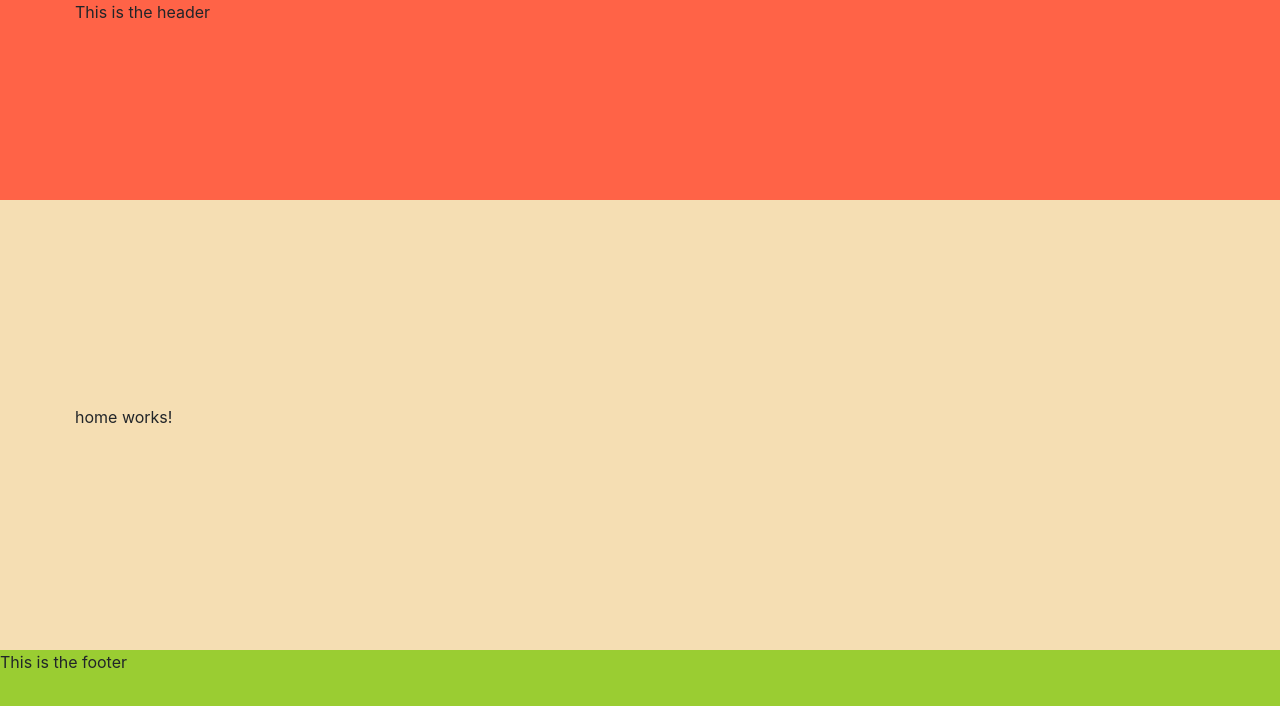
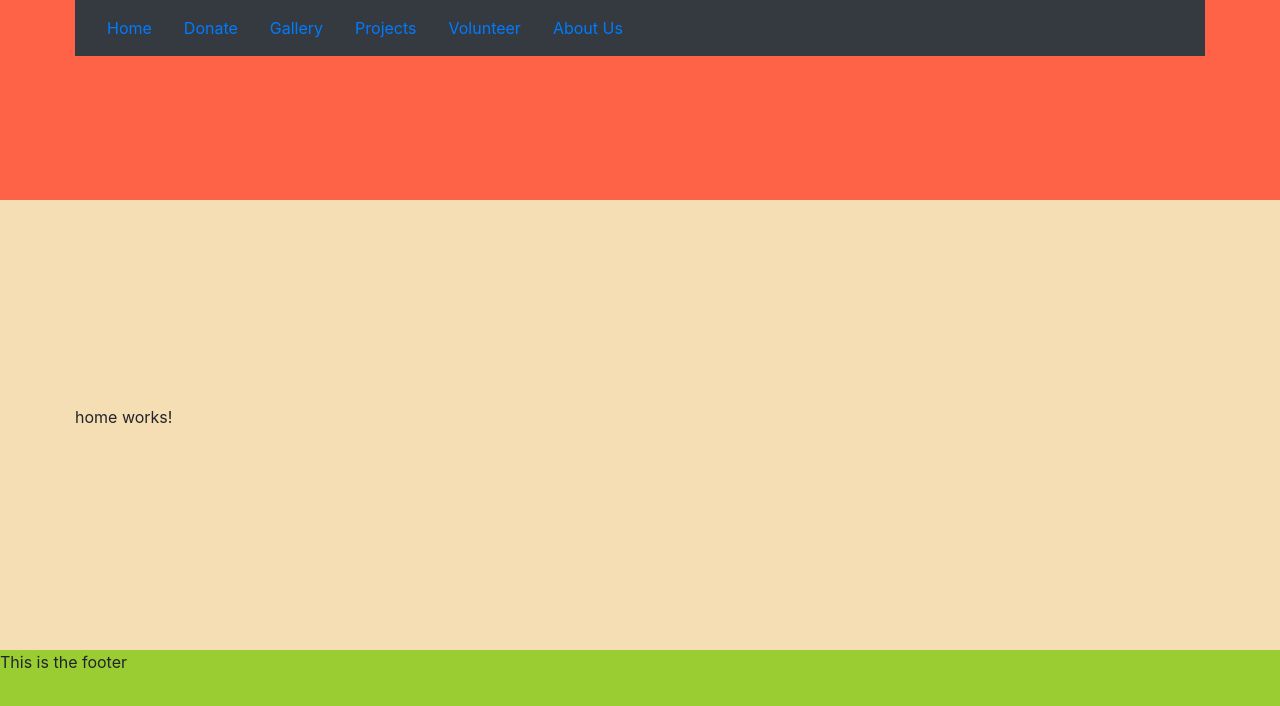
Before and after one commit to rasulacaldera/acapella, an Angular app: page /home in a window 1280 px wide. Shown: the top 706 px of the page. Built offline with nearby package versions, Linux system fonts and the light colour scheme.

Commit message:
Adding basic header navbar

```diff
--- a/src/app/app-routing.module.ts
+++ b/src/app/app-routing.module.ts
@@ -14,7 +14,7 @@ const routes: Routes = [
       }
     ]
   },
-  { path: "**", redirectTo: "", pathMatch: "full" }
+  { path: "**", redirectTo: "/home", pathMatch: "full" }
 ];
 
 @NgModule({
--- a/src/app/layout/header/header.component.html
+++ b/src/app/layout/header/header.component.html
@@ -1,3 +1,10 @@
 <div class="header">
-  This is the header
+  <nav class="navbar navbar-expand-lg navbar-dark bg-dark">
+    <a class="nav-link" href="/home">Home</a>
+    <a class="nav-link" href="/donate">Donate</a>
+    <a class="nav-link" href="/gallery">Gallery</a>
+    <a class="nav-link" href="/projects">Projects</a>
+    <a class="nav-link" href="/volunteer">Volunteer</a>
+    <a class="nav-link" href="/about-us">About Us</a>
+  </nav>
 </div>
```
